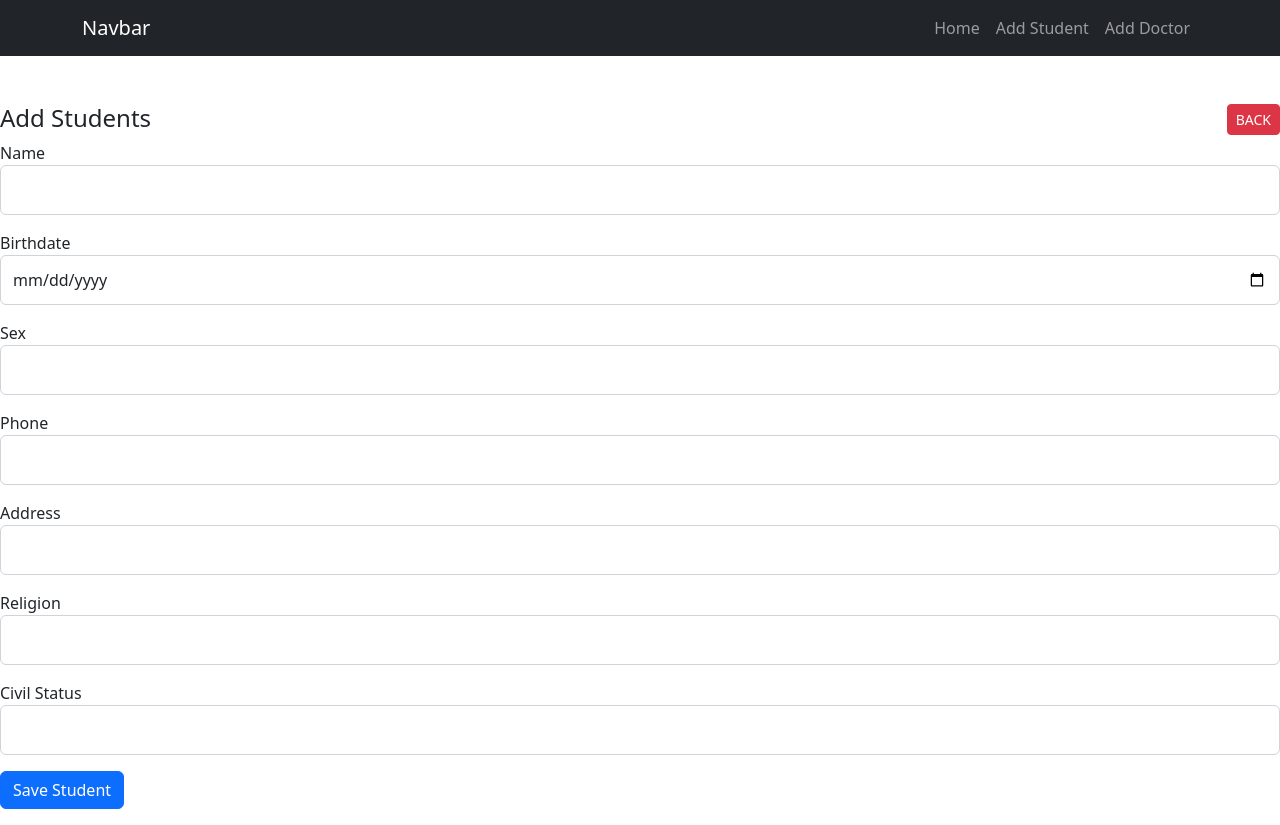
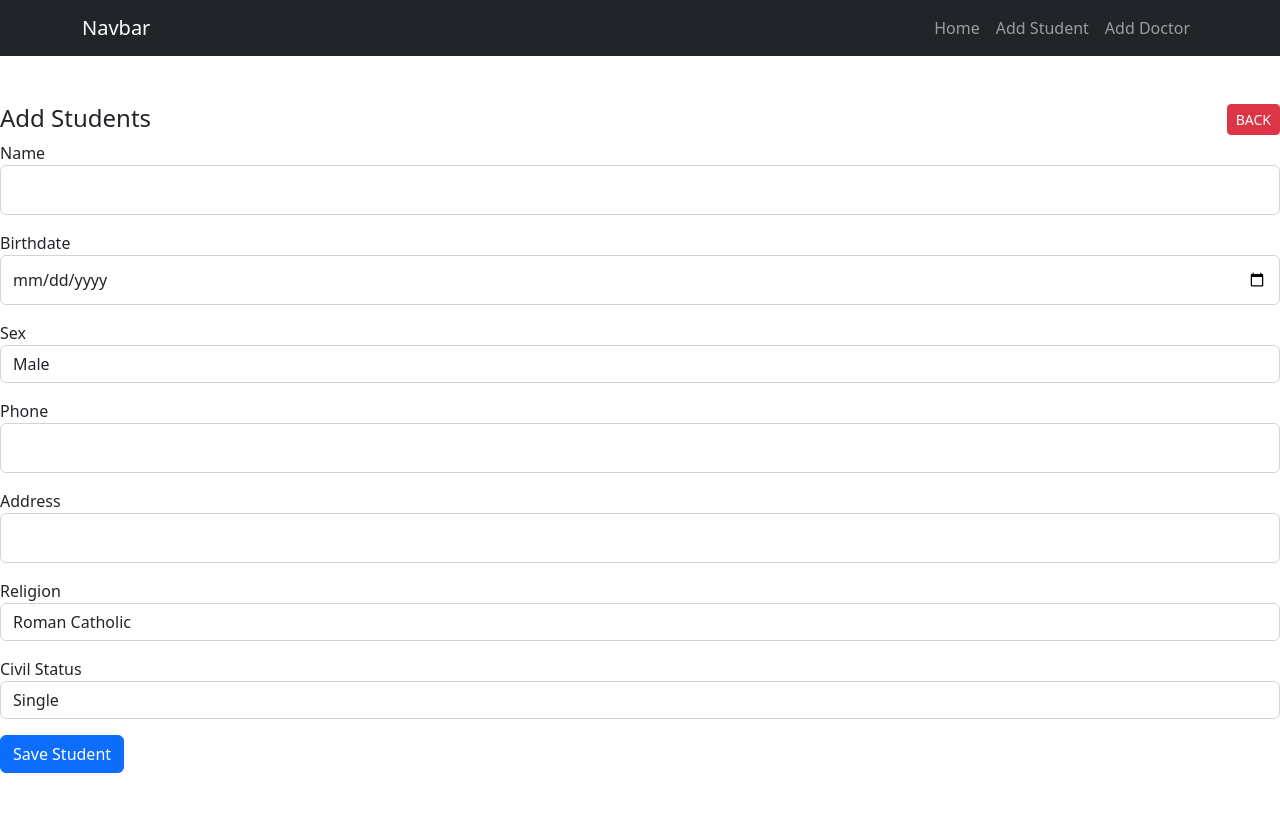
Before and after one commit to braincellsbyebye/capstone-frontend, a React (Create React App) app: page /add-students in a window 1280 px wide. After the commit the page ends 800 px from the top, so only its background shows below. Built offline with nearby package versions, Linux system fonts and the light colour scheme.

Commit message:
generate med cert complete

```diff
--- a/src/App.js
+++ b/src/App.js
@@ -21,6 +21,8 @@ import EditDoc from './pages/EditDoc';
 import Dashboard from './pages/ViewStudent.js';
 
 import axios from 'axios';
+import MedCert from './pages/MedCert.js';
+import EditMedCert from './pages/EditMedCert.js';
 
 
 function App() {
@@ -46,7 +48,8 @@ function App() {
             <Route path="/appindex" element={<AptIndex/>} />
             <Route path="/edit" element={<Edit/>} />
             <Route path="/add-doctors" element={<AddDoctor/>} />
-
+            <Route path="/med" element={<MedCert/>}/>
+            <Route path="/editmed" element={<EditMedCert/>}/>
             <Route path="/edit-doctor" element={<EditDoc/>} />
           </Routes>
     </div>
--- a/src/pages/AddStudent.js
+++ b/src/pages/AddStudent.js
@@ -1,120 +1,169 @@
-import React, {useState} from 'react';
-import {Link, useNavigate} from 'react-router-dom';
-import axios from 'axios';
-import swal from 'sweetalert';
-import Navbar from './Navbar';
+import React, { useState } from "react";
+import { Link, useNavigate } from "react-router-dom";
+import axios from "axios";
+import swal from "sweetalert";
+import Navbar from "./Navbar";
 
 function AddStudent() {
-
   const history = useNavigate();
   const [studentInput, setStudent] = useState({
-        name: '',
-        bday: '',
-        sex: '',
-        phone: '',
-        address: '',
-        religion: '',
-        cvs:'',
+    name: "",
+    bday: "",
+    sex: "",
+    phone: "",
+    address: "",
+    religion: "",
+    cvs: "",
     error_list: [],
   });
 
   const handleInput = (e) => {
     e.persist();
-        setStudent({...studentInput, [e.target.name]: e.target.value })
-    }
+    setStudent({ ...studentInput, [e.target.name]: e.target.value });
+  };
 
   const saveStudent = (e) => {
     e.preventDefault();
 
     const data = {
-            name:studentInput.name,
-            bday:studentInput.bday,
-            sex:studentInput.sex,
-            phone:studentInput.phone,
-            address:studentInput.address,
-            religion:studentInput.religion,
-            cvs:studentInput.cvs,
-        }
+      name: studentInput.name,
+      bday: studentInput.bday,
+      sex: studentInput.sex,
+      phone: studentInput.phone,
+      address: studentInput.address,
+      religion: studentInput.religion,
+      cvs: studentInput.cvs,
+    };
 
-        axios.post(`/api/add-student`, data).then(res => {
-
-            if(res.data.status === 200)
-            {
-                swal("Success!",res.data.message,"success");
+    axios.post(`/api/add-student`, data).then((res) => {
+      if (res.data.status === 200) {
+        swal("Success!", res.data.message, "success");
         setStudent({
-                    name: '',
-                    bday: '',
-                    sex: '',
-                    phone: '',
-                    address: '',
-                    religion:'',
-                    cvs:'',
+          name: "",
+          bday: "",
+          sex: "",
+          phone: "",
+          address: "",
+          religion: "",
+          cvs: "",
           error_list: [],
         });
-                history('/dashboard');
-            }
-            else if(res.data.status === 422)
-            {
-                setStudent({...studentInput, error_list: res.data.validate_err });
+        history("/dashboard");
+      } else if (res.data.status === 422) {
+        setStudent({ ...studentInput, error_list: res.data.validate_err });
       }
     });
-    }
+  };
 
   return (
     <>
       <Navbar />
       <div>
-                                <h4>Add Students
-                                    <Link to={'/dashboard'} className="btn btn-danger btn-sm float-end"> BACK</Link>
+        <h4>
+          Add Students
+          <Link to={"/dashboard"} className="btn btn-danger btn-sm float-end">
+            {" "}
+            BACK
+          </Link>
         </h4>
       </div>
       <div className="card-body">
-
-                                <form onSubmit={saveStudent} >
+        <form onSubmit={saveStudent}>
           <div className="form-group mb-3">
             <label>Name</label>
-                                        <input type="text" name="name" style={{ height:50 }} onChange={handleInput} value={studentInput.name} className="form-control" />
+            <input
+              type="text"
+              name="name"
+              style={{ height: 50 }}
+              onChange={handleInput}
+              value={studentInput.name}
+              className="form-control"
+            />
             <span className="text-danger">{studentInput.error_list.name}</span>
           </div>
           <div className="form-group mb-3">
             <label>Birthdate</label>
-                                        <input type="date" name="bday" style={{ height:50 }} onChange={handleInput} value={studentInput.bday}  className="form-control" />
+            <input
+              type="date"
+              name="bday"
+              style={{ height: 50 }}
+              onChange={handleInput}
+              value={studentInput.bday}
+              className="form-control"
+            />
             <span className="text-danger">{studentInput.error_list.bday}</span>
           </div>
           <div className="form-group mb-3">
             <label>Sex</label>
-                                        <input type="text" name="sex" style={{ height:50 }} onChange={handleInput} value={studentInput.sex}  className="form-control" />
-                                        <span className="text-danger">{studentInput.error_list.sex}</span>
+            <select type="text" name="sex" onChange={handleInput} value={studentInput.sex} className="form-control">
+              <option value="Male">Male</option>
+              <option value="Female">Female</option>
+              <option value="Prefer not to say">Prefer not to say</option>
+            </select>
           </div>
           <div className="form-group mb-3">
             <label>Phone</label>
-                                        <input type="text" name="phone" style={{ height:50 }} onChange={handleInput} value={studentInput.phone}  className="form-control" />
+            <input
+              type="text"
+              name="phone"
+              style={{ height: 50 }}
+              onChange={handleInput}
+              value={studentInput.phone}
+              className="form-control"
+            />
             <span className="text-danger">{studentInput.error_list.phone}</span>
           </div>
           <div className="form-group mb-3">
             <label>Address</label>
-                                        <input type="text" name="address" style={{ height:50 }} onChange={handleInput} value={studentInput.address}  className="form-control" />
-                                        <span className="text-danger">{studentInput.error_list.address}</span>
+            <input
+              type="text"
+              name="address"
+              style={{ height: 50 }}
+              onChange={handleInput}
+              value={studentInput.address}
+              className="form-control"
+            />
+            <span className="text-danger">
+              {studentInput.error_list.address}
+            </span>
           </div>
           <div className="form-group mb-3">
             <label>Religion</label>
-                                        <input type="text" name="religion" style={{ height:50 }} onChange={handleInput} value={studentInput.religion}  className="form-control" />
-                                        <span className="text-danger">{studentInput.error_list.religion}</span>
+            <select
+              type="text"
+              name="religion"
+              onChange={handleInput}
+              value={studentInput.religion}
+              className="form-control"
+            >
+              <option value="RomanCatholic">Roman Catholic</option>
+              <option value="Iglesia">Iglesia</option>
+              <option value="BornAgain">Born Again</option>
+              <option value="Prefer not to say">Prefer not to say</option>
+            </select>
+            <span className="text-danger">
+              {studentInput.error_list.cvs}
+            </span>
           </div>
           <div className="form-group mb-3">
             <label>Civil Status</label>
-                                        <input type="text" name="cvs" style={{ height:50 }} onChange={handleInput} value={studentInput.cvs}  className="form-control" />
+            <select type="text"  name="cvs" onChange={handleInput}  value={studentInput.cvs} className="form-control">
+              <option value="Single">Single</option>
+              <option value="Married">Married</option>
+              <option value="Seperated">Seperated</option>
+              <option value="Prefer not to say">Prefer not to say</option>
+            </select>
             <span className="text-danger">{studentInput.error_list.cvs}</span>
           </div>
-
           <div className="form-group mb-3">
-                                        <button type="submit" className="btn btn-primary">Save Student</button>
+            <button type="submit" className="btn btn-primary">
+              Save Student
+            </button>
           </div>
         </form>
       </div>
     </>
   );
-
 }
 
 export default AddStudent;
--- a/src/pages/Edit.js
+++ b/src/pages/Edit.js
@@ -66,13 +66,16 @@ const Edit = ({userdata}) => {
                 </div>
                 <div className="form-group mb-3">
                     <label>Birthdate</label>
-                    <input type="text" style={{ height:50 }} name="bday" onChange={(e) => handleInput(e)} value={studentInput.bday}  className="form-control" />
+                    <input type="text" style={{ height:50 }} name="bday" onChange={(e) => handleInput(e)} value={studentInput.bday}  className="form-control" readOnly/>
                     <span className="text-danger">{errorInput.bday}</span>
                 </div>
                 <div className="form-group mb-3">
                     <label>Sex</label>
-                    <input type="text" style={{ height:50 }} name="sex" onChange={(e) => handleInput(e)} value={studentInput.sex}  className="form-control" />
-                    <span className="text-danger">{errorInput.sex}</span>
+                    <select type="text" name="sex" onChange={(e) => handleInput(e)} value={studentInput.sex} className="form-control">
+                        <option value="Male">Male</option>
+                        <option value="Female">Female</option>
+                        <option value="Prefer not to say">Prefer not to say</option>
+                    </select>
                 </div>
                 <div className="form-group mb-3">
                     <label>Phone</label>
@@ -86,13 +89,22 @@ const Edit = ({userdata}) => {
                 </div>
                 <div className="form-group mb-3">
                     <label>Religion</label>
-                    <input type="text" style={{ height:50 }} name="religion" onChange={(e) => handleInput(e)} value={studentInput.religion}  className="form-control" />
+                    <select type="text"  name="religion" onChange={(e) => handleInput(e)}  value={studentInput.religion} className="form-control">
+                        <option value="RomanCatholic">Roman Catholic</option>
+                        <option value="Iglesia">Iglesia</option>
+                        <option value="BornAgain">Born Again</option>
+                        <option value="Prefer not to say">Prefer not to say</option>
+                    </select>
                     <span className="text-danger">{errorInput.religion}</span>
                 </div>
                 <div className="form-group mb-3">
                     <label>Civil Status</label>
-                    <input type="text" style={{ height:50 }} name="cvs" onChange={(e) => handleInput(e)} value={studentInput.cvs}  className="form-control" />
-                    <span className="text-danger">{errorInput.cvs}</span>
+                    <select type="text"  name="cvs" onChange={(e) => handleInput(e)}  value={studentInput.cvs} className="form-control">
+                        <option value="Single">Single</option>
+                        <option value="Married">Married</option>
+                        <option value="Seperated">Seperated</option>
+                        <option value="Prefer not to say">Prefer not to say</option>
+                    </select>
                 </div>
                 <div className="form-group mb-3">
                     <button type="submit" id="updatebtn" className="btn btn-primary">Update Student</button>
--- /dev/null
+++ b/src/pages/EditMedCert.js
@@ -0,0 +1,91 @@
+import { useLocation } from 'react-router';
+import React, {useState} from 'react';
+import axios from 'axios';
+import swal from 'sweetalert';
+import { useNavigate, Link } from "react-router-dom";
+import Navbar from './Navbar';
+
+const EditMedCert = ({userdata}) => {
+    const location = useLocation();
+    const history = useNavigate();
+    const [errorInput, setError] = useState([]);
+    const state = location.state;
+    const [MedInput, setMed] = useState(state);
+
+
+    const handleInput = (e) => {
+        e.persist();
+        setMed({...MedInput, [e.target.name]: e.target.value });
+    }
+
+
+    const updateMedCert = (e) => {
+        e.preventDefault();
+
+        const med_id = state.id;
+        const data = {
+            fname: MedInput.fname || state.fname,
+            lname: MedInput.lname || state.lname,
+            verdict: MedInput.verdict || state.verdict,
+            uid: MedInput.uid || state.uid,
+        }
+        axios.put(`/api/update-medcert/${med_id}`, data).then(res=>{
+            if(res.data.status === 200)
+            {
+                swal("Success",res.data.message,"success");
+                setError([]);
+                history('/med');
+            }
+            else if(res.data.status === 422)
+            {
+                swal("All fields are mandatory","","error");
+                setError(res.data.validationErrors);
+            }
+            else if(res.data.status === 404)
+            {
+                swal("Error",res.data.message,"error");
+                history('/med');
+            }
+        });
+    }
+    return(
+        <>
+        <Navbar />
+        <div>
+            <h4>Edit Doctor
+                <Link to={'/med'} className="btn btn-danger btn-sm float-end"> BACK</Link>
+             </h4>
+            <form onSubmit={(e) => updateMedCert(e)} >
+                <div className="form-group mb-3">
+                    <label>First Name</label>
+                    <input style={{ height:50 }} type="text" name="fname" onChange={(e) => handleInput(e)} value={MedInput.fname} className="form-control" readOnly/>
+                    <span className="text-danger">{errorInput.fname}</span>
+                </div>
+                <div className="form-group mb-3">
+                    <label>Last Name</label>
+                    <input type="text" style={{ height:50 }} name="lname" onChange={(e) => handleInput(e)} value={MedInput.lname}  className="form-control" readOnly/>
+                    <span className="text-danger">{errorInput.lname}</span>
+                </div>
+                <div className="form-group mb-3">
+                    <label>Verdict</label>
+                    <select type="text"  name="verdict" onChange={(e) => handleInput(e)}  value={MedInput.verdict} className="form-control">
+                        <option value="TBA">TBA</option>
+                        <option value="is Allowed">is Allowed</option>
+                        <option value="is not Allowed">is not Allowed</option>
+                    </select>
+                    <span className="text-danger">{errorInput.verdict}</span>
+                </div>
+                <div className="form-group mb-3">
+                    <label>User ID</label>
+                    <input type="text" style={{ height:50 }} name="uid" onChange={(e) => handleInput(e)} value={MedInput.uid}  className="form-control" readOnly/>
+                    <span className="text-danger">{errorInput.uid}</span>
+                </div>
+                <div className="form-group mb-3">
+                    <button type="submit" id="updatebtn" className="btn btn-primary">Update Medical Certificate</button>
+                </div>
+            </form>
+        </div>
+        </>
+    )
+}
+ export default EditMedCert;
--- /dev/null
+++ b/src/pages/MedCert.js
@@ -0,0 +1,72 @@
+import React, { useState, useEffect } from "react";
+import { Link } from "react-router-dom";
+import axios from "axios";
+import Navbar from "./Navbar";
+
+function MedCert() {
+  const [loading, setLoading] = useState(true);
+  const [Med, setMed] = useState([]);
+
+
+  useEffect(() => {
+    axios.get(`/api/medcert`).then((res) => {
+      if (res.status === 200) {
+        setMed(res.data.reqmed);
+        setLoading(false);
+      }
+    });
+  }, []);
+
+
+  if (loading) {
+    return <h4>Loading Med Cert Data...</h4>;
+  } else {
+    var student_HTMLTABLE = "";
+
+    student_HTMLTABLE = Med.map((item, index) => {
+      return (
+        <tr key={index}>
+          <td>{item.id}</td>
+          <td>{item.fname}</td>
+          <td>{item.lname}</td>
+          <td>{item.verdict}</td>
+          <td>{item.uid}</td>
+          <td>
+            <Link
+              to={"/editmed"}
+              state={item}
+              className="btn btn-success btn-sm"
+            >
+              Edit
+            </Link>
+          </td>
+        </tr>
+      );
+    });
+  }
+
+  return (
+    <>
+      <Navbar />
+      <div>
+        <br></br>
+      </div>
+      <div className="card-body">
+        <table className="table table-bordered table-striped">
+          <thead>
+            <tr>
+              <th>ID</th>
+              <th>First Name</th>
+              <th>Last Name</th>
+              <th>Verdict</th>
+              <th>User ID</th>
+            </tr>
+          </thead>
+          <tbody>{student_HTMLTABLE}</tbody>
+        </table>
+      </div>
+    </>
+  );
+}
+
+export default MedCert;
--- a/src/pages/ViewStudent.js
+++ b/src/pages/ViewStudent.js
@@ -3,11 +3,15 @@ import { Link, useNavigate } from "react-router-dom";
 import axios from "axios";
 import swal from "sweetalert";
 import Navbar from "./Navbar";
+import Chart2 from '../Chart2';
 
 function Dashboard() {
   const [loading, setLoading] = useState(true);
   const [students, setStudents] = useState([]);
   const [doctors, setDoctors] = useState([]);
+  const data2 = [25,10,15,20,25,30,35,40]
+  const w = 900;
+  const h = 500;
 
   const history = useNavigate();
   function logout()
@@ -150,6 +154,7 @@ function Dashboard() {
           <button onClick={logout} >Log Out</button>
         </div>
         <br></br>
+        <Chart2 data={data2} w={w} h={h} color="green" />
         <hr></hr>
         <br></br>
         <h4 style={{ marginLeft: 50 }}>
```
Lines whose indentation alone changed are shown as unchanged.
